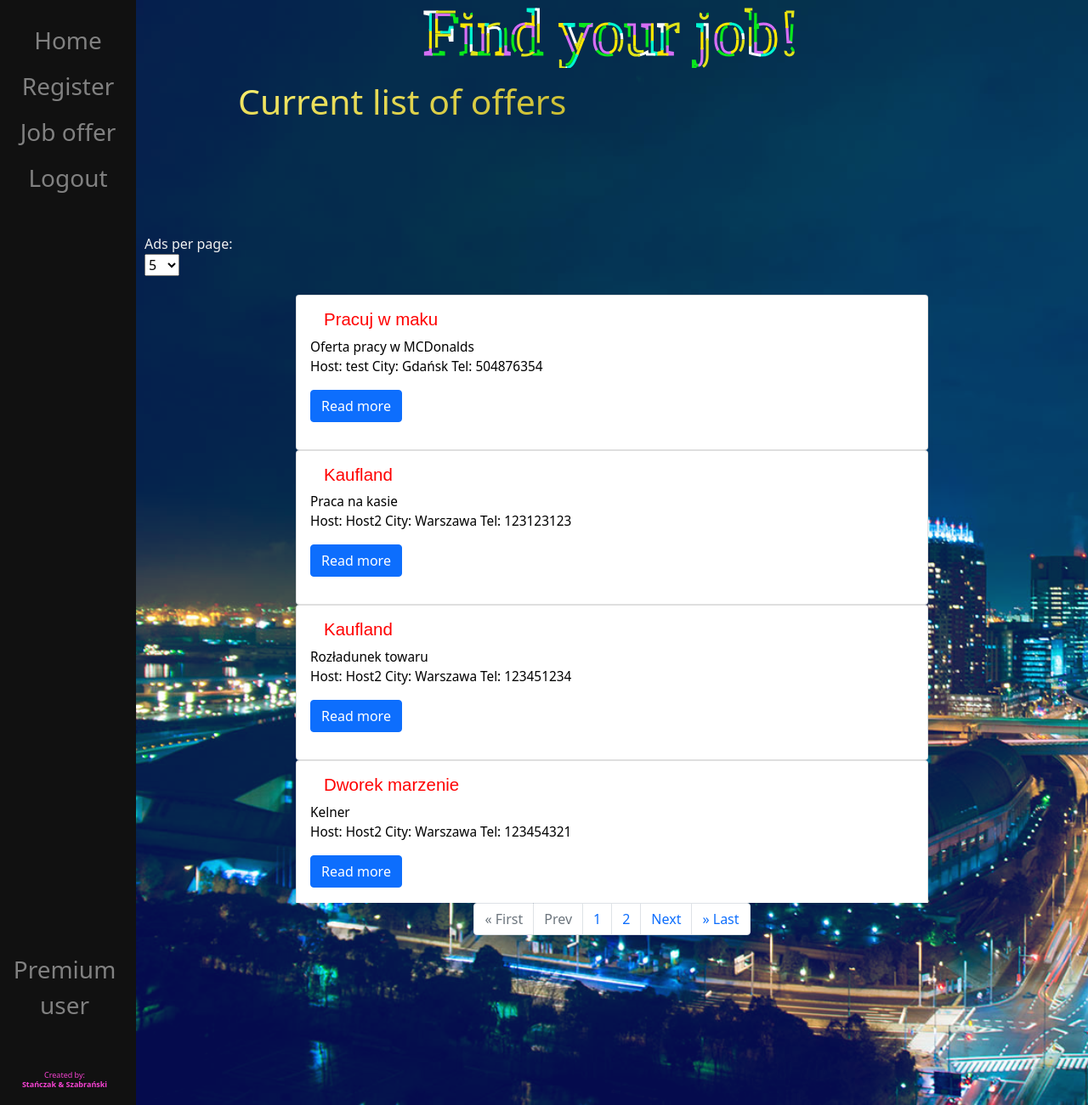
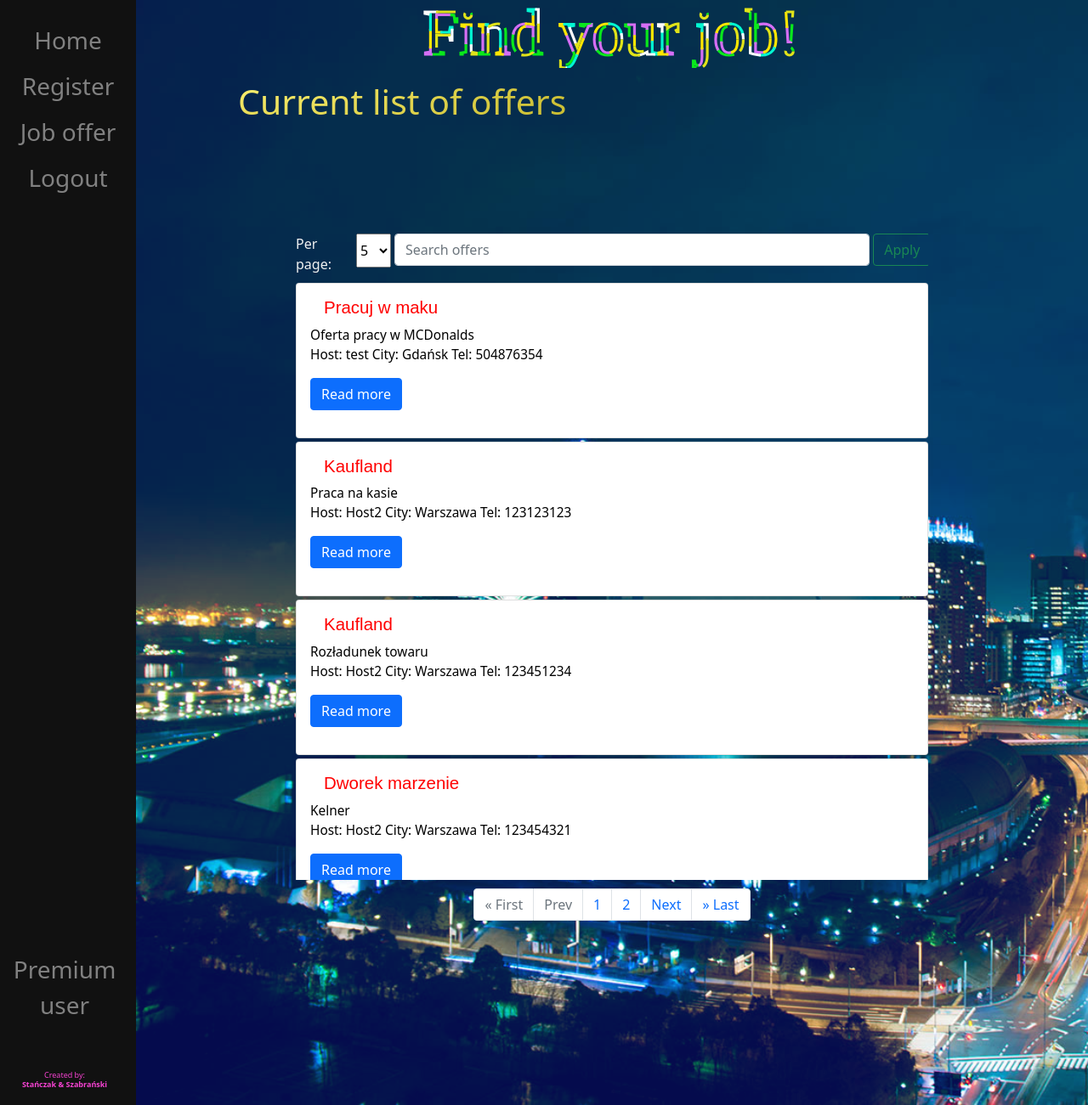
Before and after one commit to MikolajSzabranski/SerwisZOgloszeniami, a Django app: page /offer/ in a window 1280 px wide. Shown: the whole page at 85% size. Run offline with Django 4.2, Linux system fonts and the light colour scheme; a user stored in the database is signed in; data comes from the database, SQL or seed files in the repository; both versions use the stored data as it was after the commit.

Commit message:
Wincyj CSS

```diff
--- /dev/null
+++ b/SZO/static/advs.css
@@ -0,0 +1,58 @@
+h5{
+    font-size: 1.6vw;
+    font-family: Copperplate, Papyrus, fantasy;
+    color:red;
+    margin-left:16px;
+}
+div.switch{
+
+}
+div.delete {
+    align: center;
+}
+div.searchArea{
+  overflow-x: hidden;
+  margin-left: 20px;
+  margin-right: 20px;
+  width: 60vw;
+}
+div.inputSearch{
+    margin-left:4px;
+    margin-right:4px;
+    width: 46vw;
+}
+#selectBox{
+    height: 40px;
+    margin-left:3px;
+}
+div.jobOffer {
+  overflow-y: scroll;
+  overflow-x: hidden;
+  margin-left: 20px;
+  margin-right: 20px;
+  margin-top: 10px;
+  margin-bottom: 10px;
+  width: 60vw;
+  height: 54vh;
+}
+div.jobOffer::-webkit-scrollbar {
+  display: none;
+}
+div.card{
+    margin-bottom:4px;
+}
+div.card-body{
+    color:black;
+    font-size:1.2vw;
+}
+*{
+  overflow-y: scroll;
+  overflow-x: hidden;
+}
+*::-webkit-scrollbar {
+  display: none;
+}
+div.notLogged{
+    margin-top:15vh;
+    text-align:center;
+}
--- a/SZO/templates/SZO/offer.html
+++ b/SZO/templates/SZO/offer.html
@@ -1,21 +1,38 @@
 {% extends 'SZO/base.html' %}
+{% load static %}
 
 {% block title %}List{% endblock %}
 
 {% block content %}
+<head>
+    <link href="{% static 'advs.css' %}" rel="stylesheet">
+</head>
 {% if user.is_authenticated %}
 <header>
+    {% if searched %}
+    <h1 class="header-1">You've searched for: "{{ searched }}"</h1>
+    {% else %}
     <h1 class="header-1">Current list of offers</h1>
+    {% endif %}
+
 </header>
 
-<label for="selectBox">Ads per page: </label>
-<div class="perPage">
-    <select id="selectBox">
-        <option value="5" onclick="myFunction()">5</option>
-        <option value="10" onclick="myFunction()">10</option>
-        <option value="30" onclick="myFunction()">30</option>
-    </select>
-</div><br><br>
+<div class="searchArea">
+    <form class="d-flex" method="POST" action="{% url 'offer' %}">
+        <label for="selectBox">Per page: </label>
+        <select id="selectBox" name="selectBox" onload="set({{ perPage }});" autocomplete="on">
+            <option value="5"  onclick="myFunction()">5</option>
+            <option value="10" onclick="myFunction()">10</option>
+            <option value="30" onclick="myFunction()">30</option>
+        </select>
+        {% csrf_token %}
+        <div class="inputSearch"><input class="form-control me-2" type="search" placeholder="Search offers"
+                                        aria-label="Search" name="searched"></div>
+        <div class="buttonSearch">
+            <button class="btn btn-outline-success" type="submit">Apply</button>
+        </div>
+    </form>
+</div>
 <div class="jobOffer">
     {% for offer in offersList %}
     <div class="card">
@@ -24,9 +41,12 @@
             <p class="single-offer">{{ offer.getText }}<br>
                 Host: {{ offer.getUser }} City: {{ offer.getCity }} Tel: {{ offer.getTel }}</p>
 
-            <p><button class="btn btn-primary" type="button" data-toggle="collapse" data-target="#multiCollapseExample1"
-                    aria-expanded="false" aria-controls="multiCollapseExample1">Read more
-            </button></p>
+            <p>
+                <button class="btn btn-primary" type="button" data-toggle="collapse"
+                        data-target="#multiCollapseExample1"
+                        aria-expanded="false" aria-controls="multiCollapseExample1">Read more
+                </button>
+            </p>
 
             <div class="collapse multi-collapse" id="multiCollapseExample1">
                 <div class="card card-body">
@@ -70,44 +90,12 @@
 {% endif %}
 
 <script>
-function myFunction() {
-  var x = document.getElementById("selectBox").value;
+function set(pp) {
+    var s = document.getElementById('selectBox');
+    country.options[selectBox.options.selectedIndex].selected = true;
 }
-
-
 
 </script>
 
-<style>
-h5{
-    font-size: 1.6vw;
-    font-family: Copperplate, Papyrus, fantasy;
-    color:red;
-    margin-left:16px;
-}
-div.jobOffer {
-  overflow-y: scroll;
-  overflow-x: hidden;
-  margin-left: 20px;
-  margin-right: 20px;
-  width: 60vw;
-  height: 55vh;
-}
-div.jobOffer::-webkit-scrollbar {
-  display: none;
-}
-div.card-body{
-    color:black;
-    font-size:1.2vw;
-}
-*{
-  overflow-y: scroll;
-  overflow-x: hidden;
-}
-*::-webkit-scrollbar {
-  display: none;
-}
-
-</style>
 
 {% endblock %}
--- a/SZO/urls.py
+++ b/SZO/urls.py
@@ -1,7 +1,7 @@
+from django.contrib import admin
+from django.contrib.auth import views as auth_views
 from django.urls import path, include
-from django.contrib.auth import views as auth_views
-from django.contrib import admin
-from django.views.generic import TemplateView
+
 from . import views
 
 urlpatterns = [
@@ -16,6 +16,7 @@ urlpatterns = [
     path("logout/", views.logout, name="logout"),
     path("addOffer/", views.addOffer, name="addOffer"),
     path("premiumUser/", views.premiumUser, name="premiumUser"),
+    path("delete/<offer_id>", views.delete, name="delete"),
 
     path('password_reset/',
          auth_views.PasswordResetView.as_view(template_name="passwordReset/password_reset_form.html"),
--- a/SZO/views.py
+++ b/SZO/views.py
@@ -1,15 +1,10 @@
-import json
-
-import app as app
 from django.contrib import messages
 from django.contrib.auth import logout, update_session_auth_hash
-from django.contrib.auth.forms import PasswordChangeForm, PasswordResetForm
+from django.contrib.auth.forms import PasswordChangeForm
 from django.contrib.auth.models import Group
+from django.core.paginator import Paginator
 from django.shortcuts import render, redirect
-from captcha.fields import ReCaptchaField
-from django.core.mail import send_mail
-from django.conf import settings
-from django.core.paginator import Paginator
+
 from .forms import RegisterForm, CreateOffer
 from .models import JobOffer
 
@@ -21,7 +16,7 @@ def home(request):
     p = Paginator(offers, perPage)
     page = request.GET.get('page')
     offersList = p.get_page(page)
-    nums = "a" * offersList.paginator.num_pages
+    # nums = "a" * offersList.paginator.num_pages
     if request.method == 'POST':
         form = PasswordChangeForm(request.user, request.POST)
         if form.is_valid():
@@ -41,8 +36,14 @@ def home(request):
 
 
 def offer(response):
-    offers = JobOffer.objects.all()
     perPage = 5
+    if response.method == "POST":
+        searched = response.POST['searched']
+        perPage = response.POST['selectBox']
+        offers = JobOffer.objects.filter(title__contains=searched)
+    else:
+        offers = JobOffer.objects.all()
+        searched = False
     p = Paginator(offers, perPage)
     page = response.GET.get('page')
     offersList = p.get_page(page)
@@ -50,8 +51,10 @@ def offer(response):
 
     return render(response, "SZO/offer.html",
                   {"offers": offers,
+                   "searched": searched,
                    "offersList": offersList,
-                   "nums": nums}
+                   "nums": nums,
+                   "perPage": perPage}
                   )
 
 
@@ -96,3 +99,9 @@ def premiumUser(response):
 def logout(response):
     logout(response)
     return render(response, "SZO/home.html", {})
+
+
+def delete(response, offer_id):
+    off = JobOffer.objects.get(pk=offer_id)
+    off.delete()
+    return redirect('home')
```
Also changed, not shown: SZO/templates/SZO/home.html (+21 -9 lines), SZO/static/Advs.css (added), db.sqlite3.
